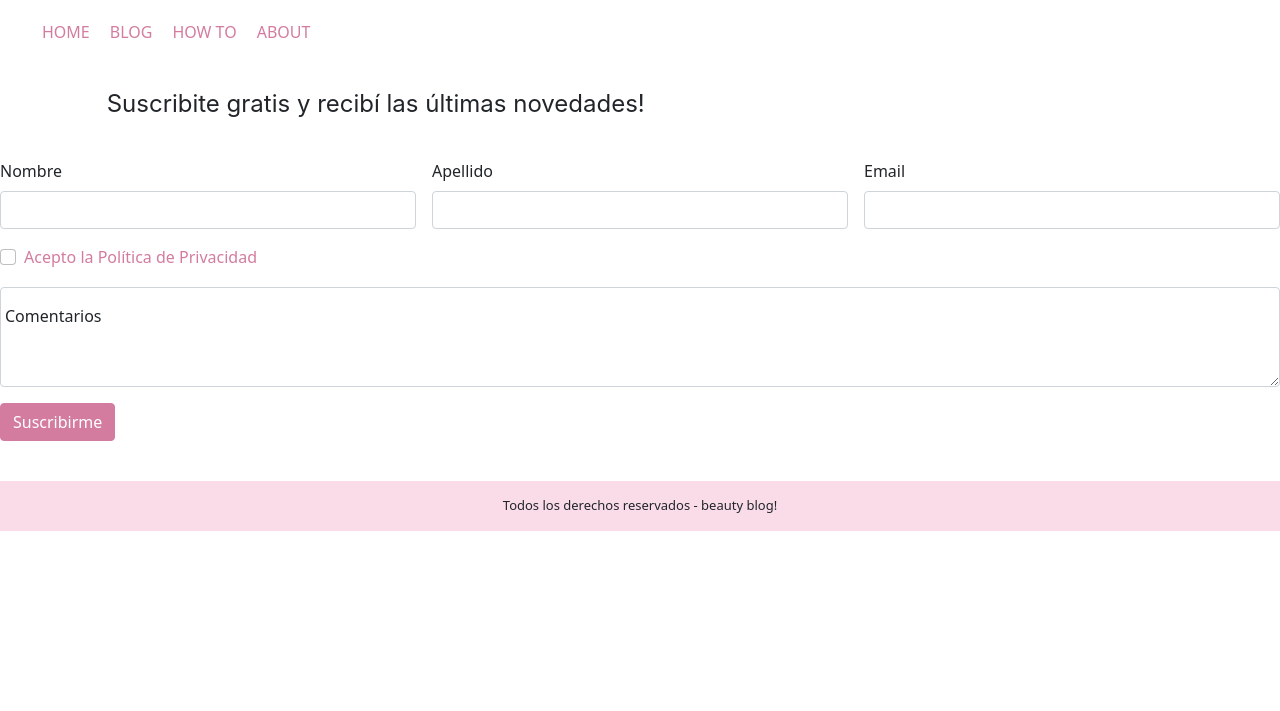
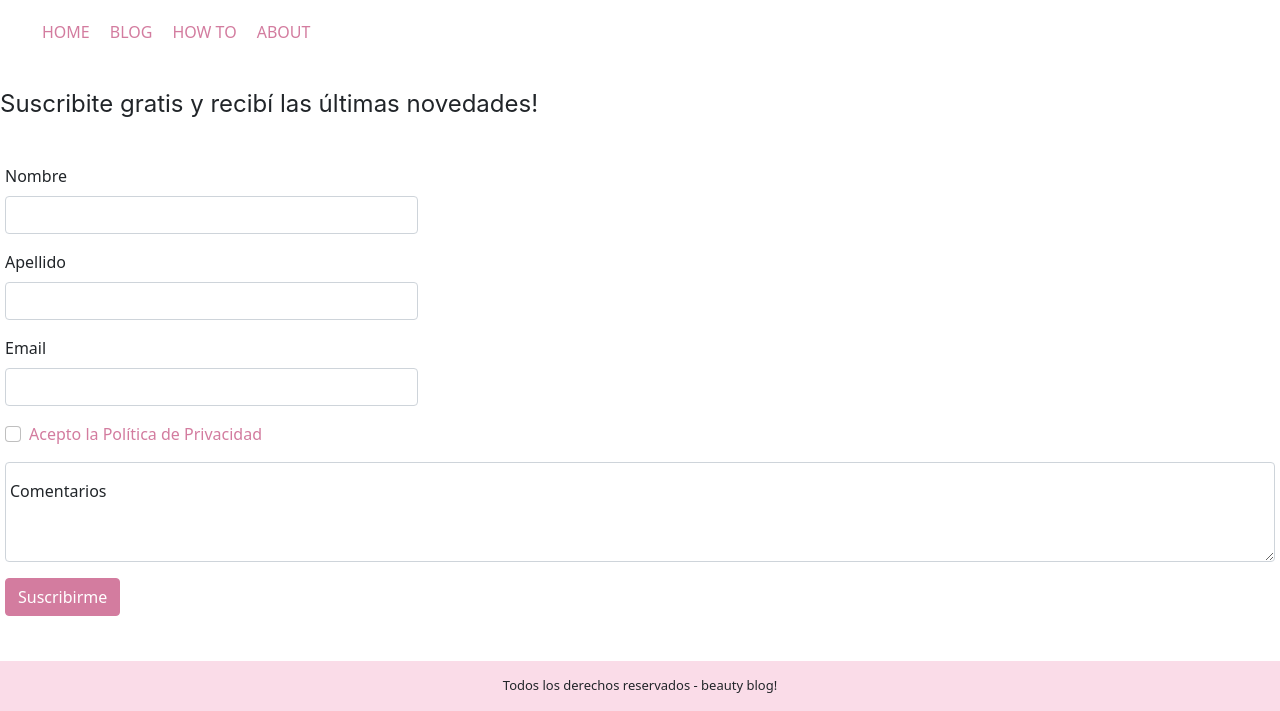
Before and after one commit to milenadigiacomo/trabajoFinal, a website: page pages/suscripcion.html in a window 1280 px wide. Shown: the part 127-838 px from the top of the page. Before the commit the page ends 800 px from the top, so only its background shows below. Drawn offline with nearby package versions, Linux system fonts and the light colour scheme.

Commit message:
mod-suscripcion

```diff
--- a/components/_home.scss
+++ b/components/_home.scss
@@ -52,3 +52,7 @@ header nav img{
 .polPrivColor{
   color: $color-secundario;
 }
+.row-mod{
+  display: block;
+  padding: 5px;
+}
--- a/pages/suscripcion.html
+++ b/pages/suscripcion.html
@@ -42,10 +42,10 @@
 
     <main>
 
-      <h4 class="letraNormal centro col-lg-10 col-sm-8 col-xs-12">Suscribite gratis y recibí las últimas novedades!</h4>
+      <h4 class="letraNormal centro col-lg-12 col-sm-12 col-xs-12">Suscribite gratis y recibí las últimas novedades!</h4>
 
 
-      <form class="row g-3">
+      <form class="row g-3 row-mod">
         <div class="col-md-4">
           <label for="validationDefault01" class="form-label">Nombre</label>
           <input type="text" class="form-control" id="validationDefault01" value="" required>
```
Also changed, not shown: css/style.css, 1 other file.
